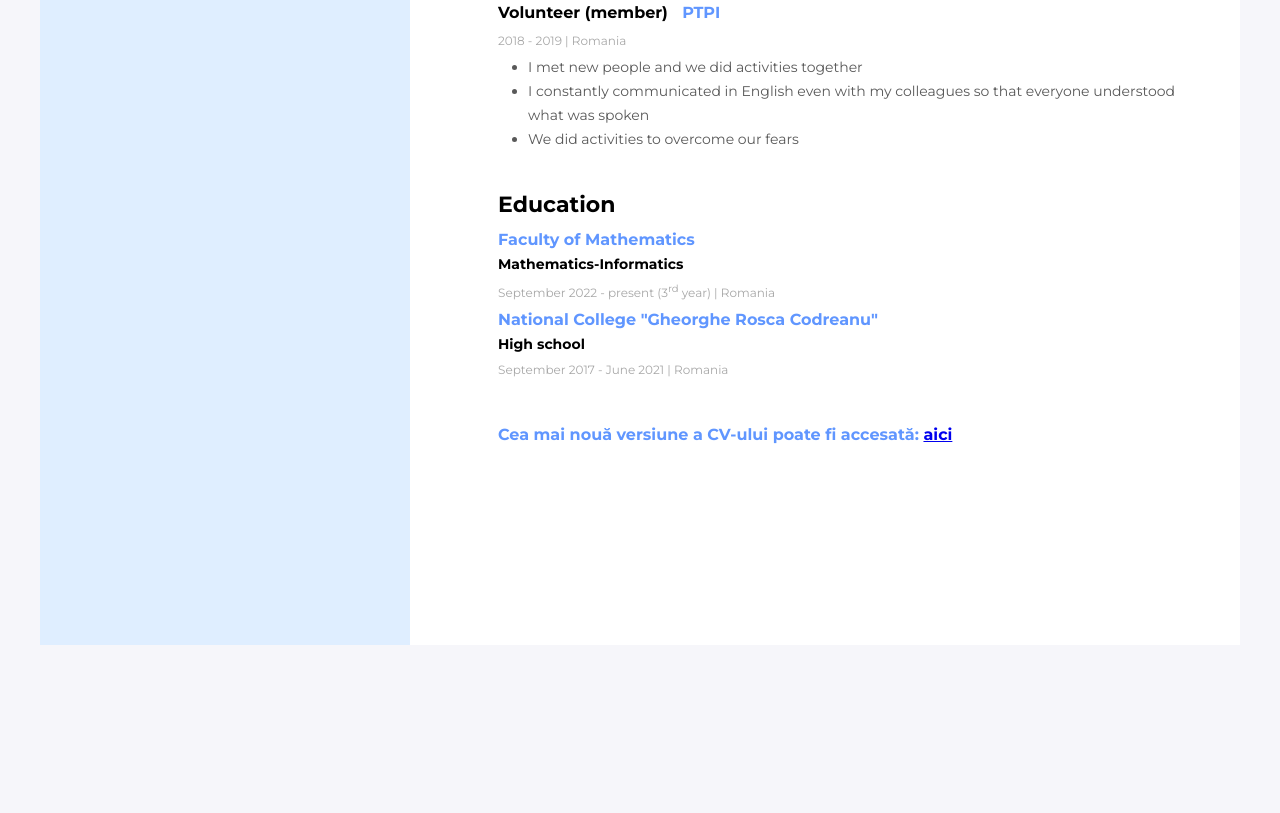
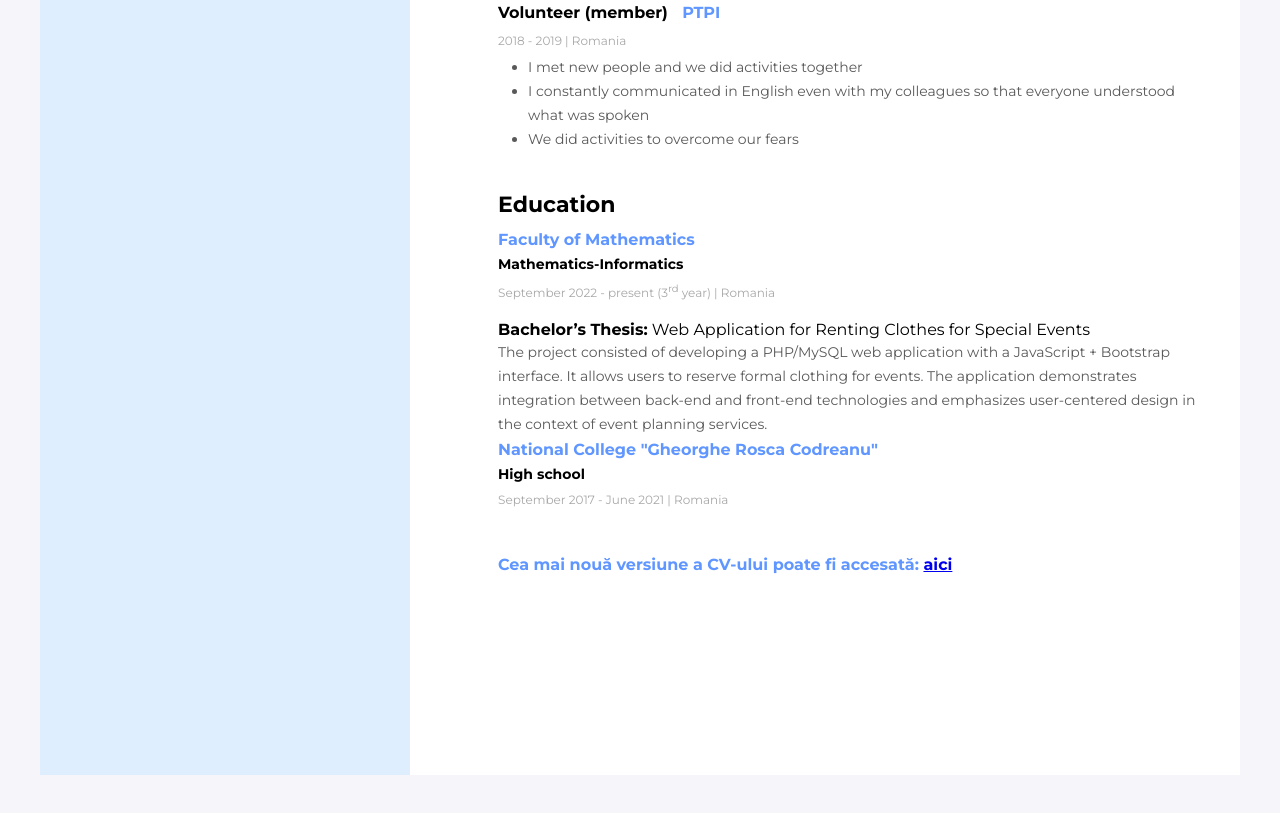
Before and after one commit to sarah0lucy/otilia_pascal_cv, a plain HTML site: page index.html in a window 1280 px wide. Shown: the part 1400-2213 px from the top of the page. Before the commit the page ends 2085 px from the top, so only its background shows below. Drawn offline with Linux system fonts and the light colour scheme.

Commit message:
Update index.html

```diff
--- a/index.html
+++ b/index.html
@@ -181,6 +181,10 @@
                 <h4 class="education-info">Faculty of Mathematics</h4>
                 <h4 class="education-name">Mathematics-Informatics</h4>
                 <p class="education-time">September 2022 - present  (3<sup>rd</sup> year)  |  Romania </p>
+                     <p><strong>Bachelor’s Thesis:</strong> Web Application for Renting Clothes for Special Events</p>
+    <p class="about-me-description">
+        The project consisted of developing a PHP/MySQL web application with a JavaScript + Bootstrap interface. It allows users to reserve formal clothing for events. The application demonstrates integration between back-end and front-end technologies and emphasizes user-centered design in the context of event planning services.
+    </p>
             </div>
 
             <div>
```
